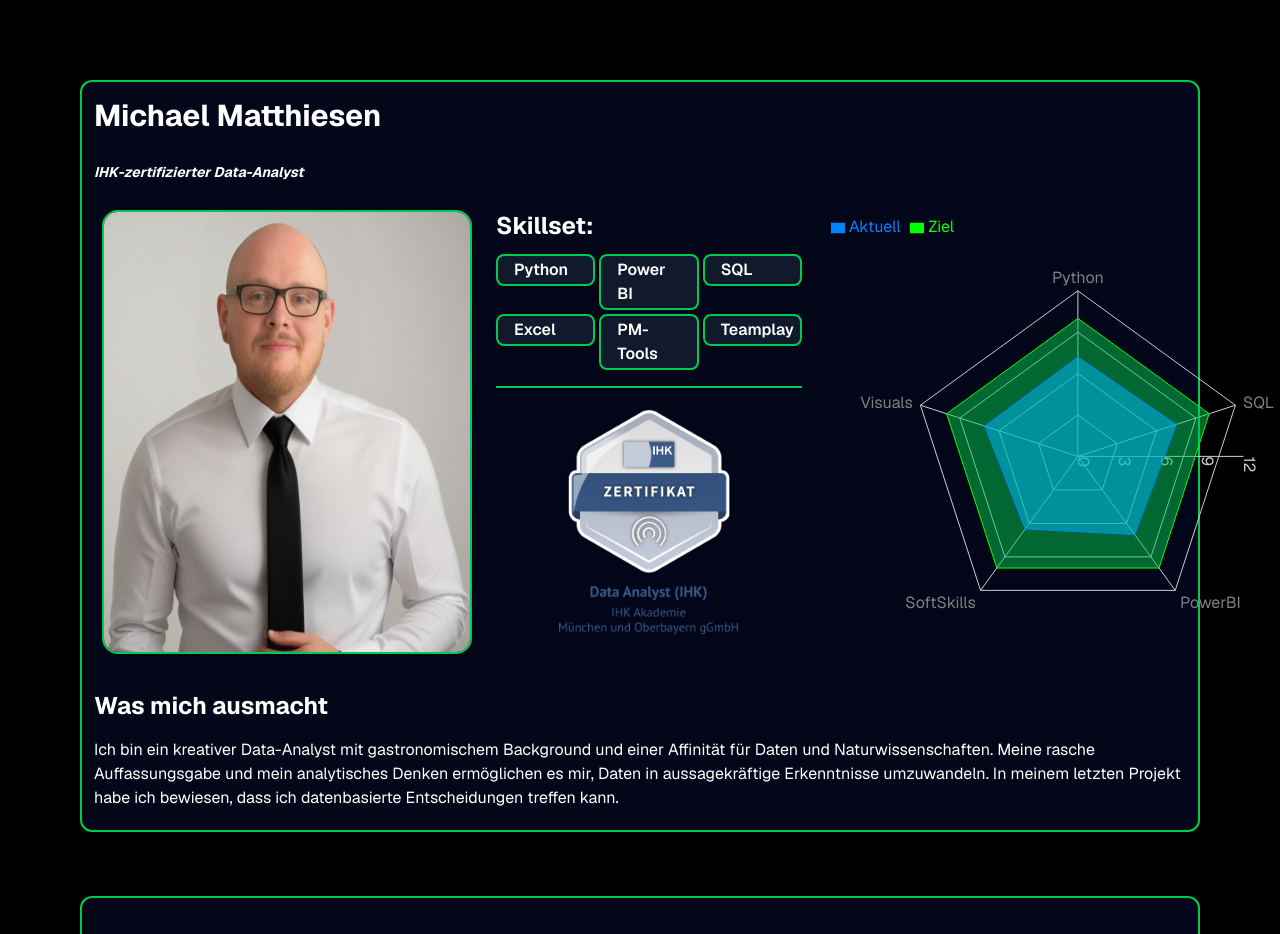
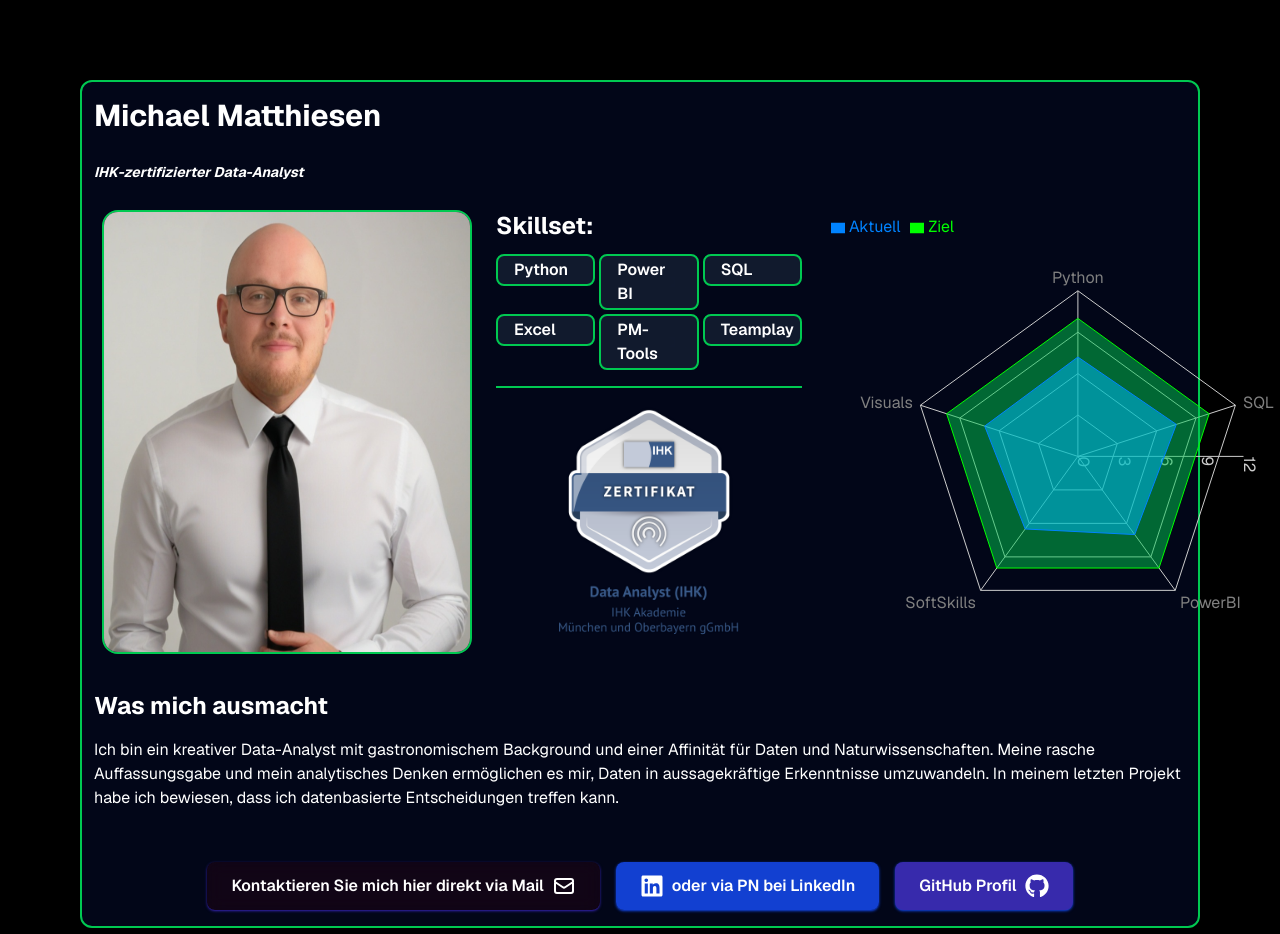
Before and after one commit to HyBRiZx420/portfolio, a Next.js app: page / in a window 1280 px wide. Shown: the top 934 px of the page. Built offline with nearby package versions, Linux system fonts and the light colour scheme.

Commit message:
monday quick fixes
monday quick fixes

```diff
--- a/components/Hero.tsx
+++ b/components/Hero.tsx
@@ -2,6 +2,8 @@
 import Image from "next/image";
 import { HoverChip } from "./Shared/HoverChip";
 import MyChart from "./recharts/MyChart";
+import { FaLinkedin, FaGithub } from "react-icons/fa";
+import { HiOutlineMail } from "react-icons/hi";
 
 const labels = ["Python", "Power BI", "SQL", "Excel", "PM-Tools", "Teamplay"];
 const skills = [
@@ -152,6 +154,30 @@ export const Hero = () => {
                     Entscheidungen treffen kann.
                 </p>
             </div>
+            <div className="flex gap-4 justify-center mt-6">
+                <a
+                                        href="mailto:irgendwasmitdata@web.de"
+                                        className="flex items-center gap-2 px-6 font-semibold py-3 bg-red-800/10 hover:bg-indigo-800/70 backdrop-blur shadow shadow-indigo-700/70 text-white text-center rounded-lg transition">
+                                        Kontaktieren Sie mich hier direkt via Mail
+                                        <HiOutlineMail size={24} />
+                                    </a>
+                                    <a
+                                        href="https://www.linkedin.com/in/michael-matthiesen-b49b59322/"
+                                        target="_blank"
+                                        rel="noreferrer"
+                                        className="flex items-center gap-2 px-6 font-semibold py-3 bg-blue-700/90 hover:bg-blue-800/90 backdrop-blur shadow shadow-blue-700/90 text-white text-center rounded-lg transition">
+                                        <FaLinkedin size={24} />
+                                        oder via PN bei LinkedIn
+                                    </a>
+                                    <a
+                                        href="https://github.com/HyBRiZx420"
+                                        target="_blank"
+                                        rel="noreferrer"
+                                        className="flex items-center gap-2 px-6 font-semibold py-3 bg-indigo-800 hover:bg-indigo-600/90 backdrop-blur shadow shadow-blue-700/90 text-white text-center rounded-lg transition">
+                                        <span className="text">GitHub Profil</span>
+                                        <FaGithub size={24} />
+                                    </a>
+            </div>
         </div>
     );
 };
--- a/components/Projekte.tsx
+++ b/components/Projekte.tsx
@@ -1,5 +1,7 @@
 import { ProjektKarte } from "./Shared/ProjektKarte";
 import { Section } from "./Shared/Section";
+import { FaLinkedin, FaGithub } from "react-icons/fa";
+import { HiOutlineMail } from "react-icons/hi";
 
 // Elemente in der projektListe(Array) sind Strings der Dateinamen aus dem /public
 const google = [
@@ -85,11 +87,30 @@ export const Projekte = () => {
                         })}
                     </div>
                 </Section>
-                <a
-                    href="mailto:irgendwasmitdata@web.de"
-                    className="px-6 font-bold py-3 bg-slate-900/60 border-2 border-green-500 hover:bg-emerald-600 backdrop-blur shadow shadow-emerald-600/100 text-white text-center rounded-lg transition">
-                    Kontaktieren sie mich hier
-                </a>
+                <div className="flex gap-4 justify-center">
+                    <a
+                        href="mailto:irgendwasmitdata@web.de"
+                        className="flex items-center gap-2 px-6 font-semibold py-3 bg-red-800/10 hover:bg-indigo-800/70 backdrop-blur shadow shadow-indigo-700/70 text-white text-center rounded-lg transition">
+                        Kontaktieren Sie mich hier direkt via Mail
+                        <HiOutlineMail size={24} />
+                    </a>
+                    <a
+                        href="https://www.linkedin.com/in/michael-matthiesen-b49b59322/"
+                        target="_blank"
+                        rel="noreferrer"
+                        className="flex items-center gap-2 px-6 font-semibold py-3 bg-blue-700/90 hover:bg-blue-800/90 backdrop-blur shadow shadow-blue-700/90 text-white text-center rounded-lg transition">
+                        <FaLinkedin size={24} />
+                        oder via PN bei LinkedIn
+                    </a>
+                    <a
+                        href="https://github.com/HyBRiZx420"
+                        target="_blank"
+                        rel="noreferrer"
+                        className="flex items-center gap-2 px-6 font-semibold py-3 bg-indigo-800 hover:bg-indigo-600/90 backdrop-blur shadow shadow-blue-700/90 text-white text-center rounded-lg transition">
+                        <span className="text">GitHub Profil</span>
+                        <FaGithub size={24} />
+                    </a>
+                </div>
             </div>
         </>
     );
--- a/components/recharts/MyChart.tsx
+++ b/components/recharts/MyChart.tsx
@@ -40,7 +40,7 @@ const data = [
 export default class Example extends PureComponent {
     render() {
         return (
-            <div className="h-[20rem] w-[22rem] ">
+            <div className="h-[20rem] w-[22rem]">
                 <ResponsiveContainer width="130%" height="140%" className={""}>
                     <RadarChart cx="55%" cy="55%" data={data}>
                         <Legend className="" align="left" verticalAlign="top" />
```
